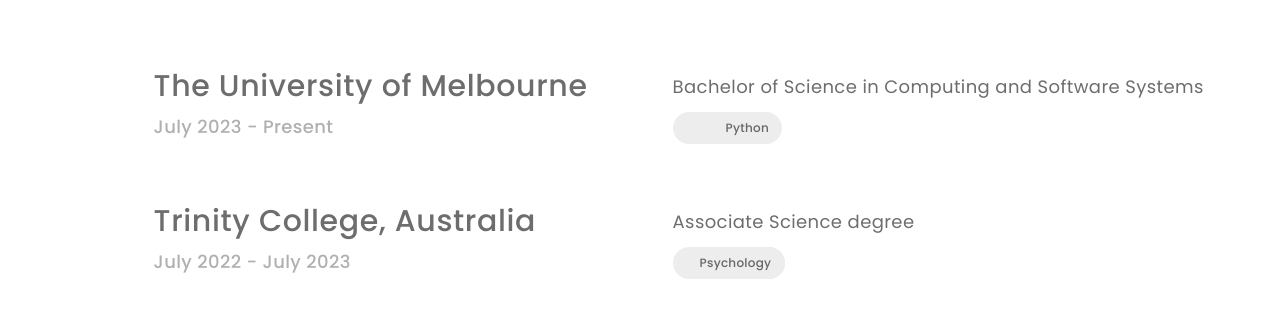
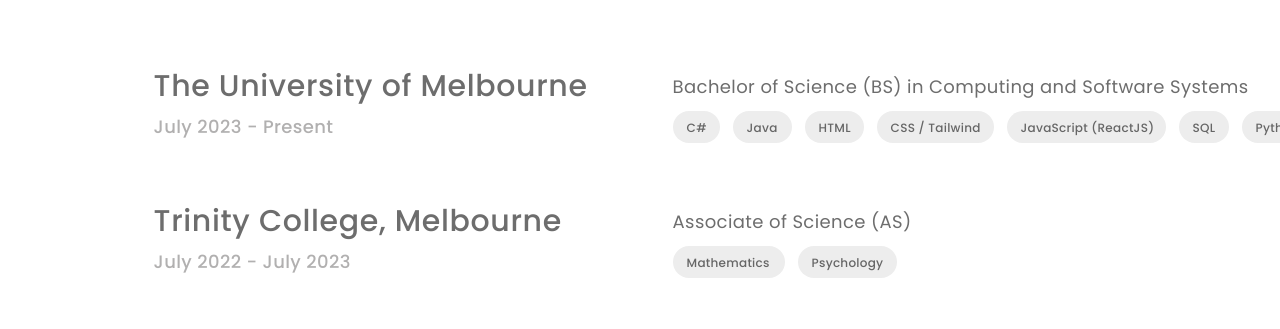
Before and after one commit to ngraciella/ngraciella.github.io, a React (Vite) app: page / in a window 1280 px wide. Shown: the part 971-1300 px from the top of the page. Built offline with nearby package versions, Linux system fonts and the light colour scheme; a web font is replaced by a local one.

Commit message:
changed header text

```diff
--- a/src/screens/Portfolio/sections/EducationSection/EducationSection.tsx
+++ b/src/screens/Portfolio/sections/EducationSection/EducationSection.tsx
@@ -11,13 +11,13 @@
   const educationData: EducationEntry[] = [
     {
       institution: "The University of Melbourne",
-      degree: "Bachelor of Science in Computing and Software Systems",
+      degree: "Bachelor of Science (BS) in Computing and Software Systems",
       period: "July 2023 - Present",
-      skills: ["C#", "Java", "SQL", "Python"],
+      skills: ["C#", "Java", "HTML", "CSS / Tailwind", "JavaScript (ReactJS)", "SQL", "Python"],
     },
     {
-      institution: "Trinity College, Australia",
-      degree: "Associate Science degree",
+      institution: "Trinity College, Melbourne",
+      degree: "Associate of Science (AS)",
       period: " July 2022 - July 2023",
       skills: ["Mathematics", "Psychology"],
     },
@@ -61,17 +61,23 @@
               {entry.skills.map((skill, skillIndex) => (
                 <li key={skillIndex} className="relative h-[33px]">
                   <div
-                    className="absolute top-px left-0 h-8 bg-[#ededed] rounded-2xl"
+                    className="top-px left-0 h-8 bg-[#ededed] rounded-2xl"
                     style={{
                       width:
                         skill === "C#"
-                          ? "51px"
+                          ? "47px"
                           : skill === "Java"
-                            ? "62px"
+                            ? "59px"
+                            : skill === "HTML"
+                              ? "59px"
+                                : skill === "CSS / Tailwind"
+                                ? "117px"
+                                  : skill === "JavaScript (ReactJS)"
+                                  ? "159px"
                                     : skill === "SQL"
                                       ? "50px"
                                         : skill === "Python"
-                                ? "70px"
+                                        ? "69px"
                                           : skill === "Mathematics"
                                             ? "112px"
                                             : skill === "Psychology"
--- a/src/screens/Portfolio/sections/HeaderSection/HeaderSection.tsx
+++ b/src/screens/Portfolio/sections/HeaderSection/HeaderSection.tsx
@@ -65,7 +65,8 @@
       </div>
 
       <p className="top-[324px] left-[567px] w-[554px] text-2xl absolute [font-family:'Poppins',Helvetica] font-normal text-[#6d6d6d] tracking-[0.39px] leading-9">
-        I am an undergraduate majoring in Computing and Software Sytems, currently in my final year.
+        I am a undergraduate senior majoring<br />in Computing and Software Sytems,<br />
+        working part-time as Casual Retail<br />Assistant at FILA, Australia.
       </p>
 
       <div
```
Lines whose indentation alone changed are shown as unchanged.
